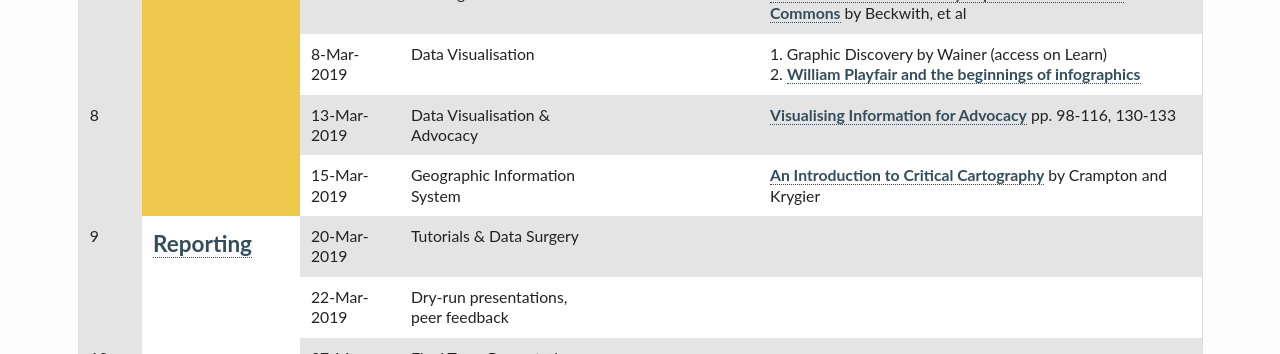
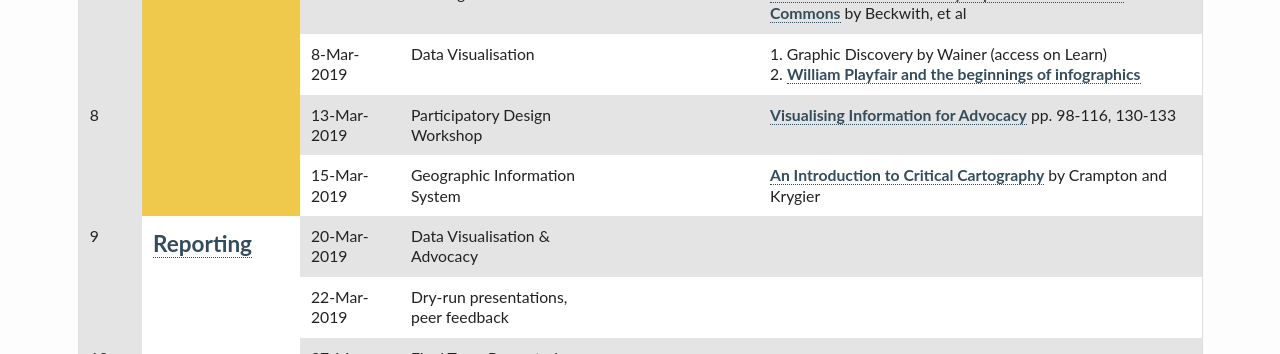
Before and after one commit to edinburghlivinglab/ddc, a Jekyll site: the page built from pages/syllabus.md, in a window 1280 px wide and 900 px high, scrolled down 1833 px. Shown: the part 155-509 px from the top of the window. Built offline with Jekyll 4.4.1, drawn with Linux system fonts in a browser that asks for light colours.

Commit message:
Update syllabus.md

```diff
--- a/pages/syllabus.md
+++ b/pages/syllabus.md
@@ -205,7 +205,7 @@ permalink: "/syllabus/"
             <tr>
                 <td rowspan="2">8</td>
                 <td>13-Mar-2019</td>
-                <td>Data Visualisation &amp; Advocacy</td>
+                <td>Participatory Design Workshop</td>
                 <td>&nbsp;</td>
                 <td><a href="https://visualisingadvocacy.org/sites/drawingbynumbers.ttc.io/files/VIFA_singlepage_small.pdf">Visualising Information for Advocacy</a> pp. 98-116, 130-133</td>
             </tr>
@@ -221,7 +221,7 @@ permalink: "/syllabus/"
                     <p class="teaser"><a href="{{ site.baseurl }}/reporting/">Reporting</a></p>
                 </td>
                 <td>20-Mar-2019</td>
-                <td>Tutorials &amp; Data Surgery</td>
+                <td>Data Visualisation &amp; Advocacy</td>
                 <td>&nbsp;</td>
                 <td>&nbsp;</td>
             </tr>
```
